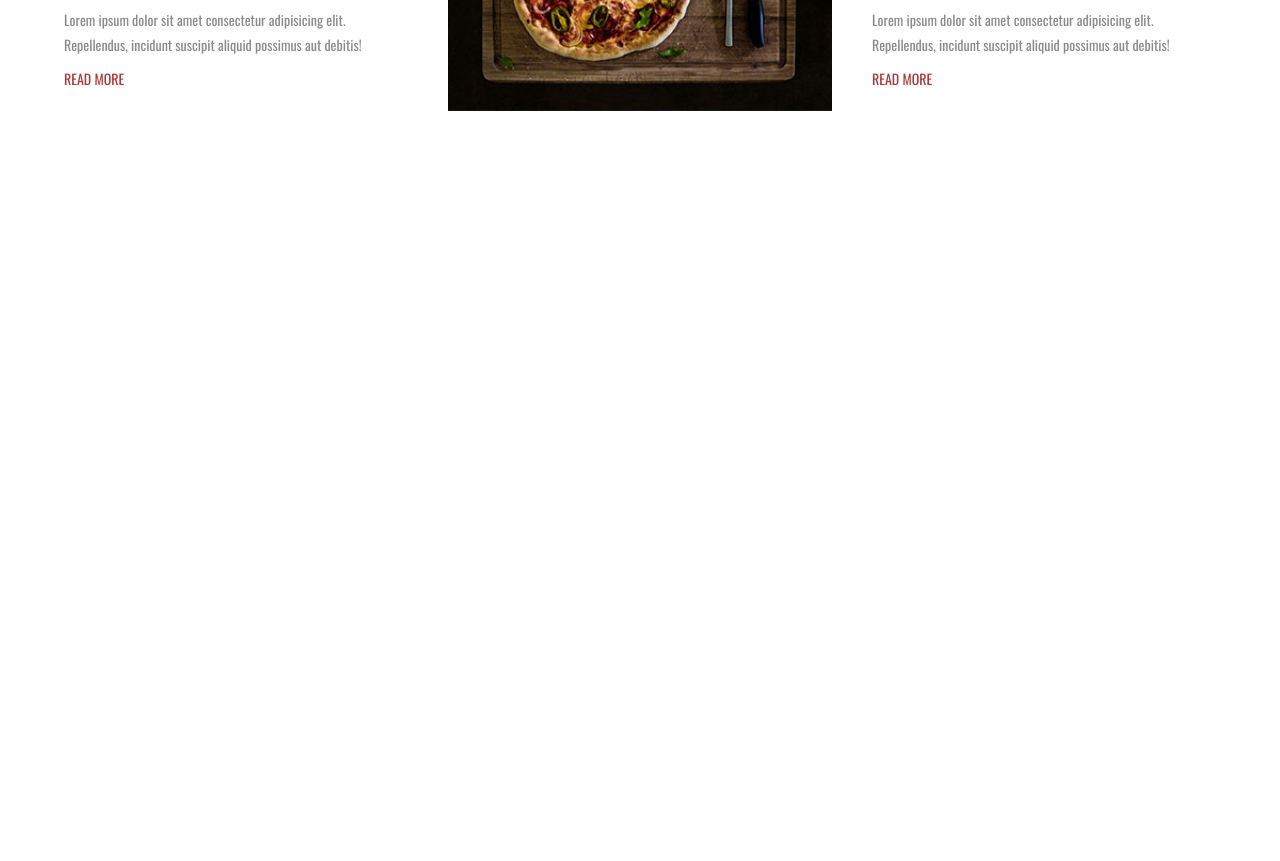
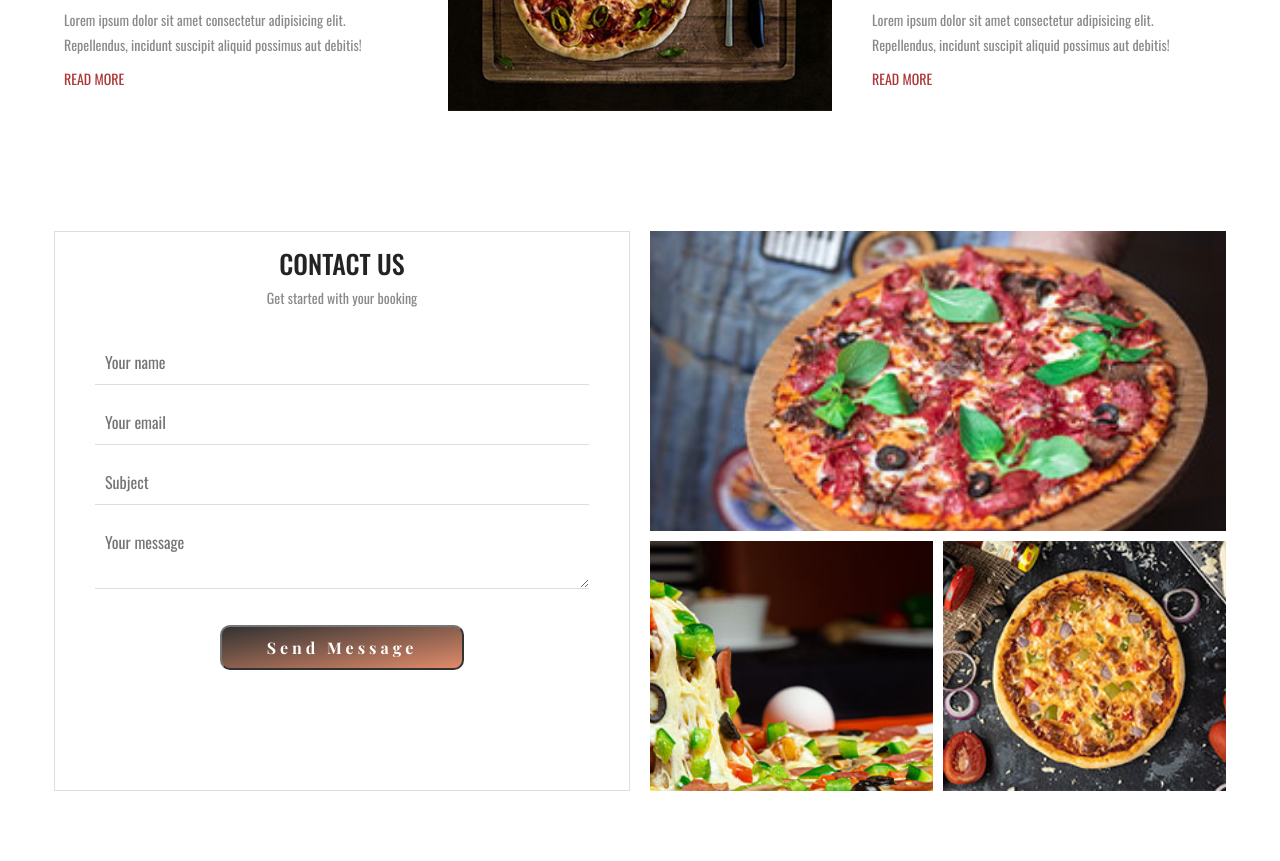
Before and after one commit to Nebojsaposao/grid-scss-project-pizzeria, a website: page index.html in a window 1280 px wide. Shown: the part 4047-4908 px from the top of the page. Before the commit the page ends 4278 px from the top, so only its background shows below. Drawn offline with nearby package versions, Linux system fonts and the light colour scheme; a web font is replaced by a local one.

Commit message:
add contact section

```diff
--- a/index.html
+++ b/index.html
@@ -351,6 +351,43 @@
                         </div>
                   </section>
                   <!-- News end -->
+
+                  <!-- Contact -->
+                   <section class="contact" id="contact">
+                        <div class="contact__form">
+                              <h2>Contact Us</h2>
+                              <div class="contact__form--group">
+                                    <fieldset>
+                                          <legend>
+                                                Get started with your booking
+                                          </legend>
+                                          <label for="name">
+                                                <input type="text" name="name" placeholder="Your name">
+                                          </label>
+                                          <label for="email">
+                                                <input type="email" name="email" placeholder="Your email">
+                                          </label>
+                                          <label for="subject">
+                                                <input type="text" name="subject" placeholder="Subject">
+                                          </label>
+                                          <label for="message">
+                                                <textarea name="message" placeholder="Your message"></textarea>
+                                          </label>
+                                    </fieldset>
+                              </div>
+                                    <button type="submit"   class="btn">
+                                          Send Message
+                                    </button>
+                        </div>
+
+                        <div class="contact__images">
+                              <img src="./images/img/contact-3.jpg" class="contact__images--image" alt="Contact Image 3">
+                              <img src="./images/img/contact-1.jpg" class="contact__images--image" alt="Contact Image 1">
+                              <img src="./images/img/contact-2.jpg" class="contact__images--image" alt="Contact Image 2">
+                        </div>
+
+                   </section>
+                  <!-- Contact end -->
              </main>
             <!-- Main end -->
 
--- /dev/null
+++ b/sass/components/_contact.scss
@@ -0,0 +1,65 @@
+/** @format */
+.contact {
+	display: grid;
+	gap: 2rem;
+	grid-template-columns: repeat(2, 45vw);
+	grid-template-rows: 1fr 5rem;
+	justify-content: center;
+
+	&__form {
+		border: 1px solid $form-border-color;
+		padding: 2rem 4rem;
+		text-align: center;
+
+		& h2 {
+			font-size: 2.6rem;
+			font-weight: 500;
+			margin-bottom: 1rem;
+			text-transform: uppercase;
+		}
+
+		&--group {
+			& fieldset {
+				border: 0;
+
+				& legend {
+					color: $par-color;
+					margin: 0 auto 3rem;
+				}
+
+				& label {
+					display: block;
+					margin-bottom: 1.5rem;
+
+					& input,
+					& textarea {
+						border: 0;
+						border-bottom: 1px solid $form-border-color;
+						color: $par-color;
+						font-family: Oswald, sans-serif;
+						font-size: 1.6rem;
+						padding: 1rem;
+						text-align: start;
+						width: 100%;
+					}
+				}
+			}
+		}
+	}
+
+	&__images {
+		display: grid;
+		gap: 1rem;
+		grid-template-columns: repeat(2, 1fr);
+		grid-template-rows: 30rem 25rem;
+
+		&--image {
+			height: 100%;
+			object-fit: cover;
+
+			&:first-child {
+				grid-column: span 2;
+			}
+		}
+	}
+}
--- a/sass/main.scss
+++ b/sass/main.scss
@@ -10,3 +10,4 @@
 @import "components/delivery";
 @import "components/delivery-partners";
 @import "components/news";
+@import "components/contact";
--- a/sass/partials/_variables.scss
+++ b/sass/partials/_variables.scss
@@ -13,3 +13,4 @@ $btn-box-shadow: rgb(0 0 0 / 50%);
 $btn-focus: #ad3636;
 $about-bgc: #ddd;
 $menu-bottom-border-color: #cfcece;
+$form-border-color: #dedede;
```
Also changed, not shown: css/main.css, 1 other file.
